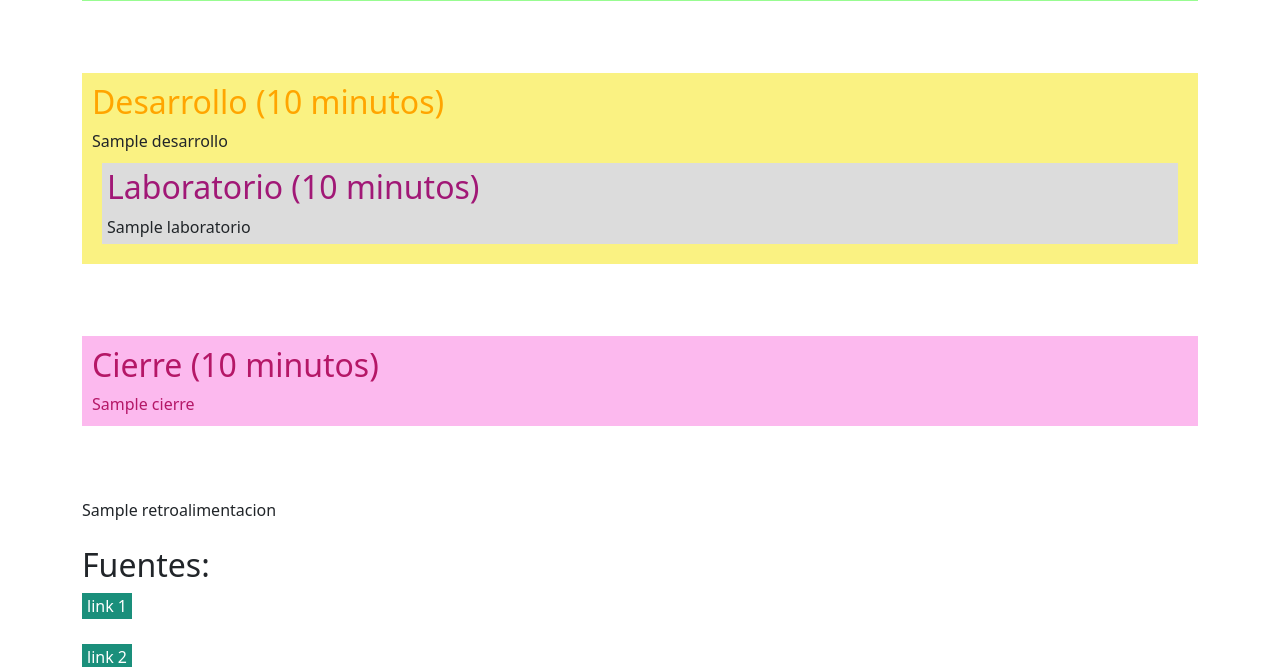
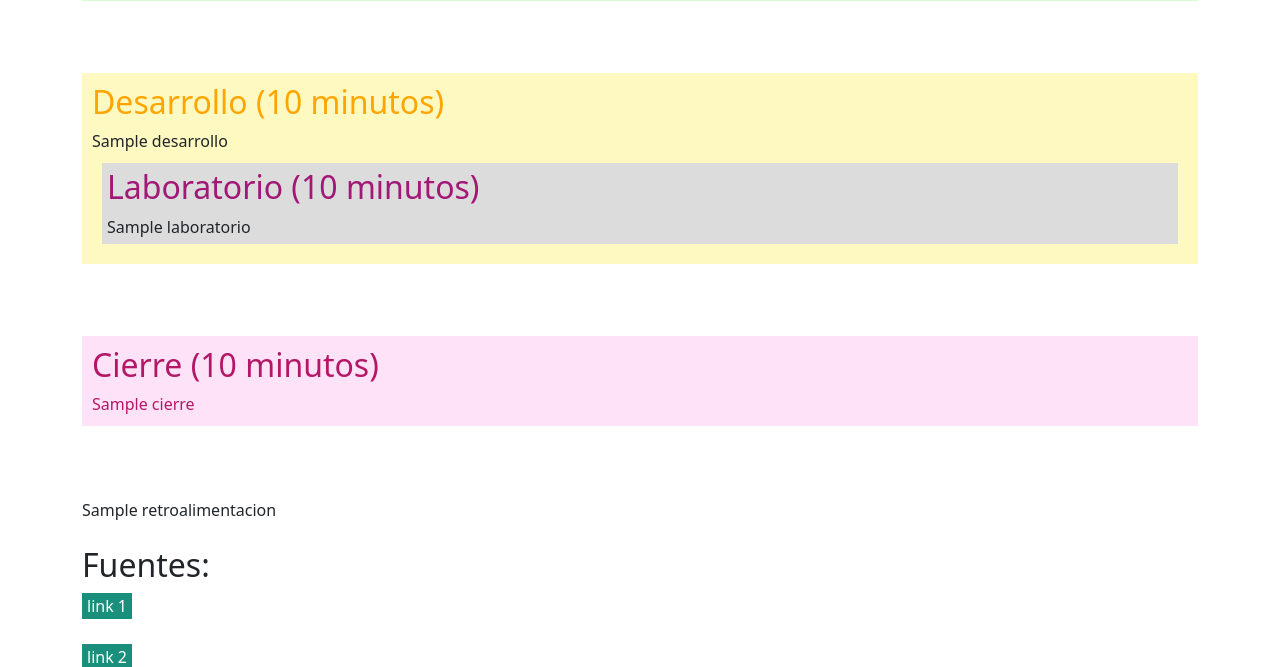
Before and after one commit to renebec/Math1-2025, a Flask app: template templates/classpage.html in a window 1280 px wide. Shown: the part 929-1596 px from the top of the page. Run offline with Flask 3, Linux system fonts and the light colour scheme; the template is opened without the code that fills it: most values are stand-ins (such as "Sample title", 1, 10 or a date in 2020).

Commit message:
bg color web page

```diff
--- a/templates/classpage.html
+++ b/templates/classpage.html
@@ -101,16 +101,16 @@
         }
         .apertura{
             padding:10px;
-            background-color:rgba(50, 250, 37, 0.5);
+            background-color:rgba(50, 250, 37, 0.20);
         }
         .desarrollo{
             padding:10px;
-            background-color:rgba(247, 234, 47, 0.6);
+            background-color:rgba(247, 234, 47, 0.3);
         }
 
         .cierre{
             padding:10px;
-            background-color:rgba(250, 117, 221, 0.5);
+            background-color:rgba(250, 117, 221, 0.20);
             color:#B51767;
         }
 
```
